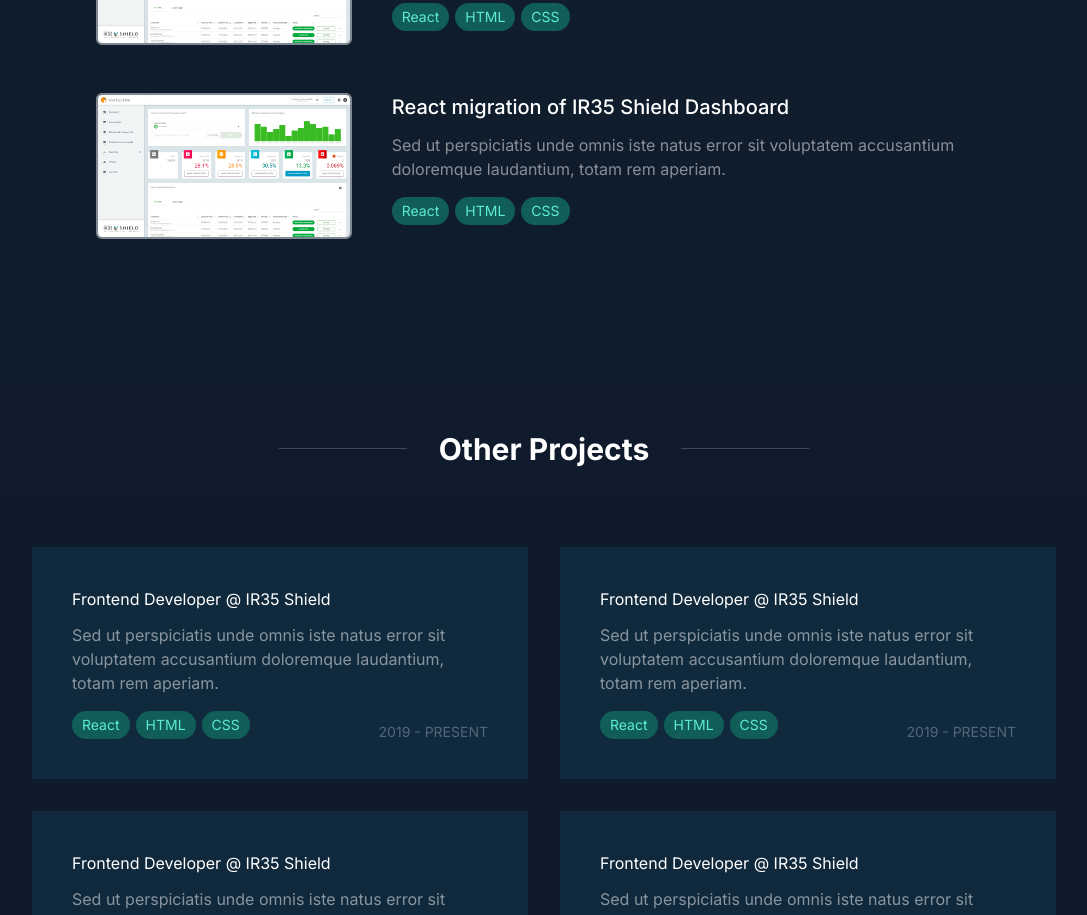
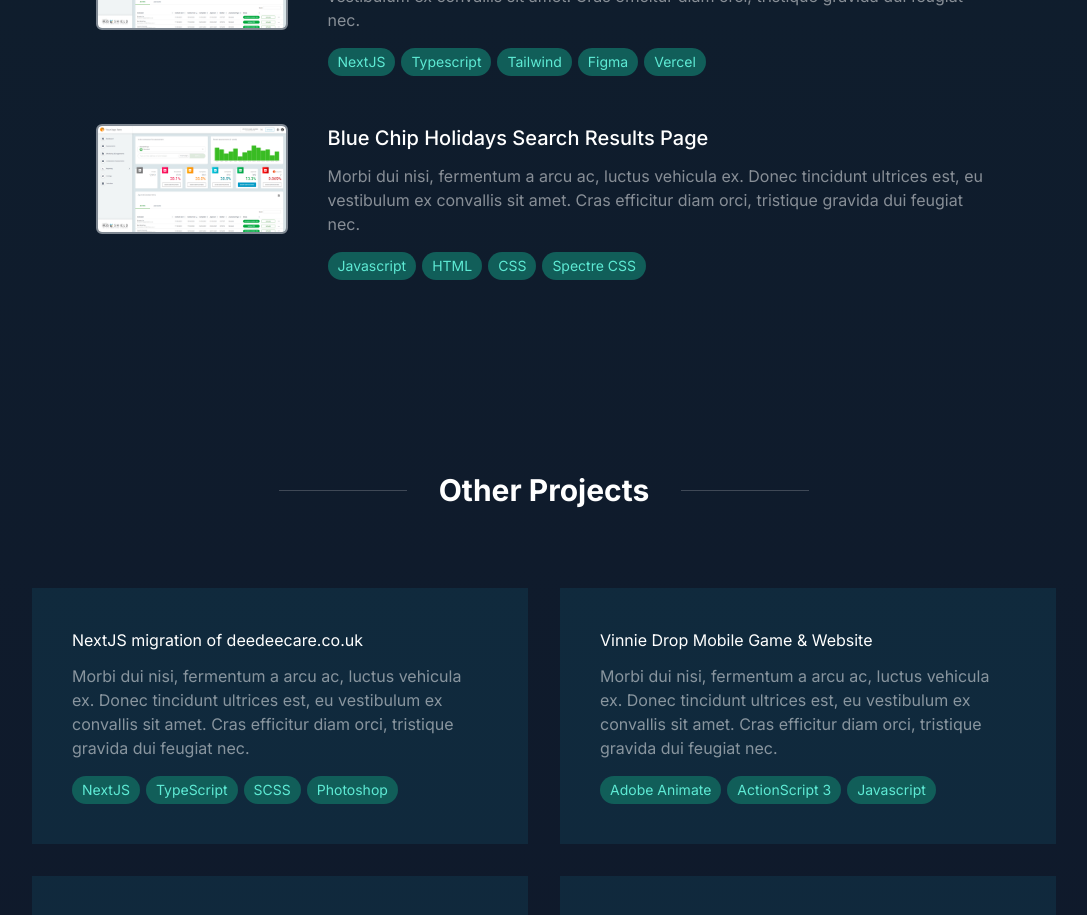
Before and after one commit to maxdmallett/next-js-portfolio-max-mallett, a Next.js app: page / in a window 1280 px wide. Shown: the part 3000-3915 px from the top of the page, without its empty margins (96-1183 px from the left). Built offline with nearby package versions, Linux system fonts and the light colour scheme.

Commit message:
Project data mapped

```diff
--- a/app/components/home/otherProjectCard.tsx
+++ b/app/components/home/otherProjectCard.tsx
@@ -1,21 +1,22 @@
 import Link from "next/link"
 import PillList from "../pillList"
+import { Project } from "../../data/projects"
 
-const OtherProjectCard = () => {
+const OtherProjectCard = (props: Project) => {
     return (
         <li>
             <Link href="/projects/react-migration-ir35-shield-dashboard" className='flex flex-col bg-cyan-900 bg-opacity-30 p-10'>
                 <h6 className='text-white mb-3'>
-                    Frontend Developer @ IR35 Shield
+                    {props.title}
                 </h6>
                 <p className='text-md text-white text-opacity-50 mb-4'>
-                    Sed ut perspiciatis unde omnis iste natus error sit voluptatem accusantium doloremque laudantium, totam rem aperiam.
+                    {props.shortDescription}
                 </p>
                 <div className='flex justify-between align-bottom'>
-                    <PillList pills={['React', 'HTML', 'CSS']}/>
-                    <span className='uppercase text-sm opacity-50 self-end leading-none'>
+                    <PillList pills={props.skills}/>
+                   {/*  <span className='uppercase text-sm opacity-50 self-end leading-none'>
                         2019 - Present
-                    </span>
+                    </span> */}
                 </div>
             </Link>
         </li>
--- a/app/components/home/otherProjects.tsx
+++ b/app/components/home/otherProjects.tsx
@@ -1,5 +1,6 @@
 import OtherProjectCard from "./otherProjectCard"
 import SectionHeading from "../sectionHeading"
+import { projects } from "../../data/projects"
 
 const OtherProjects = () => {
     return (
@@ -8,10 +9,14 @@
             <SectionHeading title='Other Projects' />
 
             <ul className='grid grid-cols-2 gap-8'>
-                <OtherProjectCard />
-                <OtherProjectCard />
-                <OtherProjectCard />
-                <OtherProjectCard />
+                {
+                    projects.slice(4, 8).map((project, index) => (
+                        <OtherProjectCard
+                            {...project}
+                            key={index}
+                        />
+                    ))
+                }
             </ul>
         </section>
     )
--- a/app/components/home/projectCard.tsx
+++ b/app/components/home/projectCard.tsx
@@ -1,15 +1,16 @@
 import Image from 'next/image'
 import PillList from '../pillList'
+import { Project } from '../../data/projects'
 
-const ProjectCard = () => {
+const ProjectCard = (props: Project) => {
     return (
         <li className='flex'>
 
             <div className='w-96 mr-10'>
                 <a className='block rounded-md overflow-hidden border-2 border-slate-100/50'>
                     <Image
-                        src="/Dashboard_1.png"
-                        alt="placeholder"
+                        src={props.cardImageUrl}
+                        alt={props.title}
                         width={400}
                         height={300}
                         className=''
@@ -19,12 +20,12 @@
 
             <div>
                 <h3 className='text-white text-xl mb-3 font-medium'>
-                    React migration of IR35 Shield Dashboard
+                    {props.title}
                 </h3>
                 <p className='text-md text-white text-opacity-50 mb-4'>
-                    Sed ut perspiciatis unde omnis iste natus error sit voluptatem accusantium doloremque laudantium, totam rem aperiam.
+                    {props.shortDescription}
                 </p>
-                <PillList pills={['React', 'HTML', 'CSS']}/>
+                <PillList pills={props.skills}/>
             </div>
 
         </li>
--- a/app/components/home/projects.tsx
+++ b/app/components/home/projects.tsx
@@ -1,5 +1,6 @@
 import ProjectCard from "./projectCard"
 import SectionHeading from "../sectionHeading"
+import { projects } from "../../data/projects"
 
 const Projects = () => {
     return (
@@ -8,10 +9,14 @@
             <SectionHeading title='Projects' />
 
             <ul className='grid grid-cols-1 gap-12 max-w-4xl mx-auto'>
-                <ProjectCard />
-                <ProjectCard />
-                <ProjectCard />
-                <ProjectCard />
+                {
+                    projects.slice(0, 4).map((project, index) => (
+                        <ProjectCard
+                            {...project}
+                            key={index}
+                        />
+                    ))
+                }
             </ul>
         </section>
     )
--- /dev/null
+++ b/app/data/projects.ts
@@ -0,0 +1,57 @@
+export interface Project {
+    title: string;
+    shortDescription: string;
+    cardImageUrl: string;
+    skills: string[];
+}
+
+export const projects: Project[] = [
+    {
+        title: 'React migration of IR35 Shield Dashboard',
+        shortDescription: 'Morbi dui nisi, fermentum a arcu ac, luctus vehicula ex. Donec tincidunt ultrices est, eu vestibulum ex convallis sit amet. Cras efficitur diam orci, tristique gravida dui feugiat nec.',
+        cardImageUrl: '/Dashboard_1.png',
+        skills: ['React', 'TypeScript', 'SCSS', 'Redux', 'Jest', 'RTL']
+    },
+    {
+        title: 'IR35 Shield Blog',
+        shortDescription: 'Morbi dui nisi, fermentum a arcu ac, luctus vehicula ex. Donec tincidunt ultrices est, eu vestibulum ex convallis sit amet. Cras efficitur diam orci, tristique gravida dui feugiat nec.',
+        cardImageUrl: '/Dashboard_1.png',
+        skills: ['HTML', 'SCSS', 'Javascript', 'Bootstrap', 'XD']
+    },
+    {
+        title: 'maxmallett.co.uk',
+        shortDescription: 'Morbi dui nisi, fermentum a arcu ac, luctus vehicula ex. Donec tincidunt ultrices est, eu vestibulum ex convallis sit amet. Cras efficitur diam orci, tristique gravida dui feugiat nec.',
+        cardImageUrl: '/Dashboard_1.png',
+        skills: ['NextJS', 'Typescript', 'Tailwind', 'Figma', 'Vercel']
+    },
+    {
+        title: 'Blue Chip Holidays Search Results Page',
+        shortDescription: 'Morbi dui nisi, fermentum a arcu ac, luctus vehicula ex. Donec tincidunt ultrices est, eu vestibulum ex convallis sit amet. Cras efficitur diam orci, tristique gravida dui feugiat nec.',
+        cardImageUrl: '/Dashboard_1.png',
+        skills: ['Javascript', 'HTML', 'CSS', 'Spectre CSS']
+    },
+    {
+        title: 'NextJS migration of deedeecare.co.uk',
+        shortDescription: 'Morbi dui nisi, fermentum a arcu ac, luctus vehicula ex. Donec tincidunt ultrices est, eu vestibulum ex convallis sit amet. Cras efficitur diam orci, tristique gravida dui feugiat nec.',
+        cardImageUrl: '/Dashboard_1.png',
+        skills: ['NextJS', 'TypeScript', 'SCSS', 'Photoshop']
+    },
+    {
+        title: 'Vinnie Drop Mobile Game & Website',
+        shortDescription: 'Morbi dui nisi, fermentum a arcu ac, luctus vehicula ex. Donec tincidunt ultrices est, eu vestibulum ex convallis sit amet. Cras efficitur diam orci, tristique gravida dui feugiat nec.',
+        cardImageUrl: '/Dashboard_1.png',
+        skills: ['Adobe Animate', 'ActionScript 3', 'Javascript']
+    },
+    {
+        title: 'Ambrasoft Flash to Canvas Game Conversions',
+        shortDescription: 'Morbi dui nisi, fermentum a arcu ac, luctus vehicula ex. Donec tincidunt ultrices est, eu vestibulum ex convallis sit amet. Cras efficitur diam orci, tristique gravida dui feugiat nec.',
+        cardImageUrl: '/Dashboard_1.png',
+        skills: ['Javascript', 'Canvas', 'CreateJS', 'Illustrator']
+    },
+    {
+        title: 'HyperFox Band Website',
+        shortDescription: 'Morbi dui nisi, fermentum a arcu ac, luctus vehicula ex. Donec tincidunt ultrices est, eu vestibulum ex convallis sit amet. Cras efficitur diam orci, tristique gravida dui feugiat nec.',
+        cardImageUrl: '/Dashboard_1.png',
+        skills: ['HTML', 'CSS', 'Javascript', 'jQuery', 'Photoshop']
+    }
+];
```
